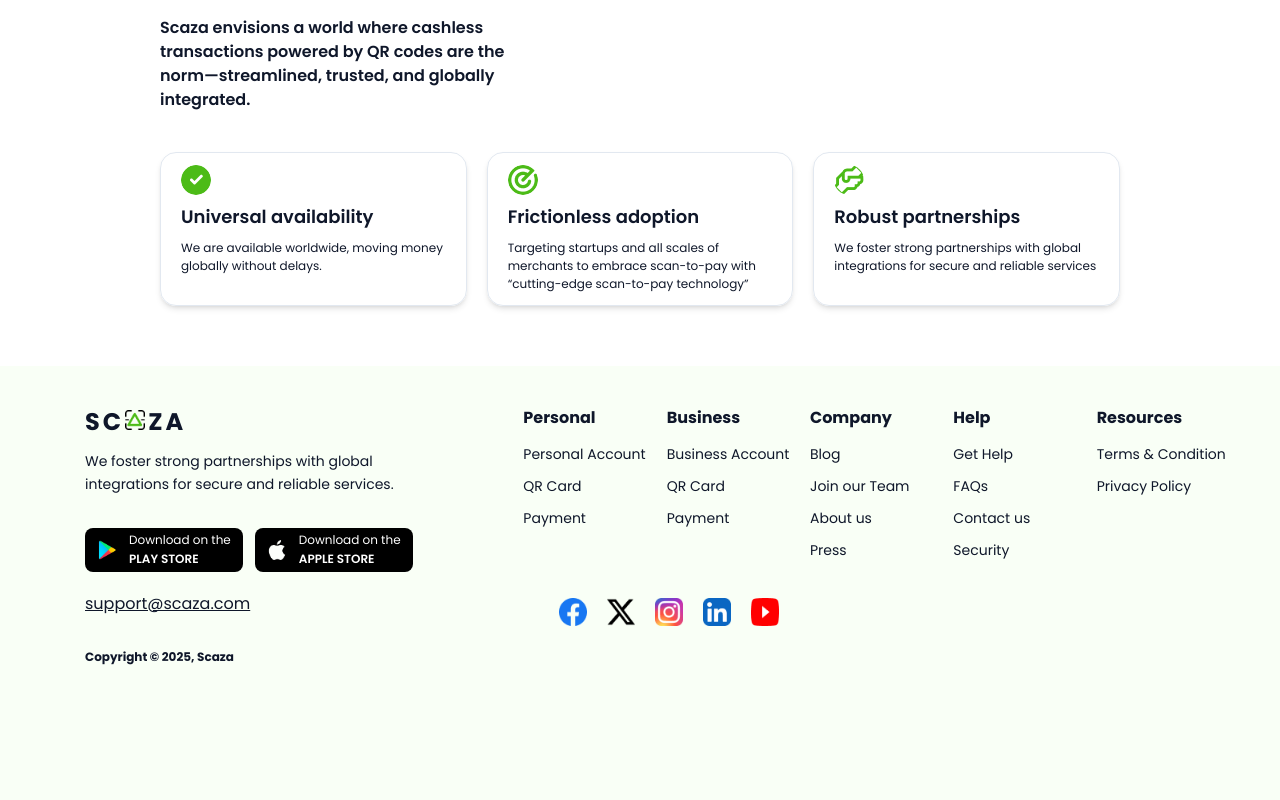
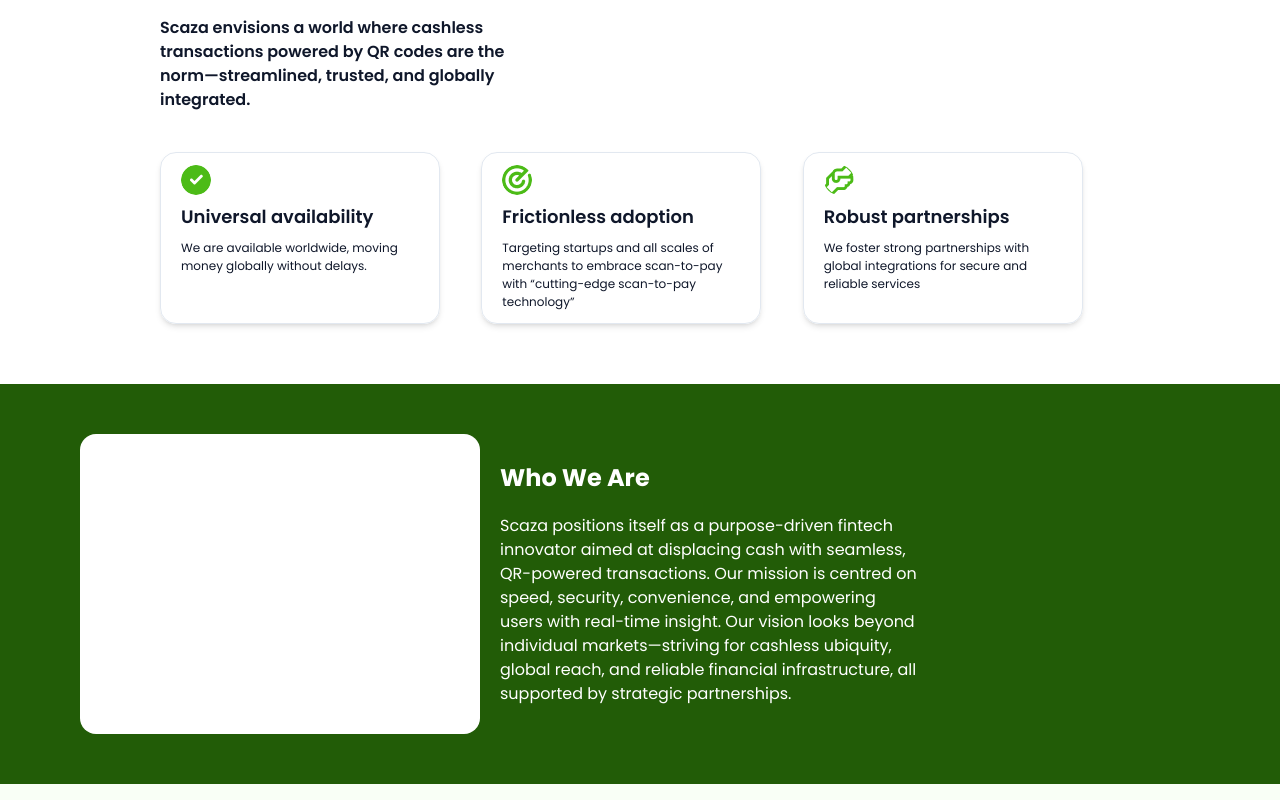
Before and after one commit to cwarim-A/Scaza-landing-page, a React (Vite) app: page /about-us in a window 1280 px wide. Shown: the part 1440-2240 px from the top of the page. Built offline with nearby package versions, Linux system fonts and the light colour scheme.

Commit message:
updated the about page

```diff
--- a/src/screens/AboutPage/AboutPage.tsx
+++ b/src/screens/AboutPage/AboutPage.tsx
@@ -16,11 +16,11 @@
         alt: "Security Image",
     },
     {
-        src:"/one-app.jpg",
+        src: "/one-app.jpg",
         alt: "One App Image"
     },
     {
-        src:"/Happy-user.jpg",
+        src: "/Happy-user.jpg",
         alt: "Happy User Image"
     }
 ]
@@ -28,18 +28,18 @@
 const visionImages = [
     {
         src: "/Vector-two.png",
-        title:"Universal availability",
-        desc:"We are available worldwide, moving money globally without delays."
+        title: "Universal availability",
+        desc: "We are available worldwide, moving money globally without delays."
     },
     {
         src: "/Vector-one.png",
-        title:"Frictionless adoption",
-        desc:"Targeting startups and all scales of merchants to embrace scan-to-pay with “cutting-edge scan-to-pay technology”"
+        title: "Frictionless adoption",
+        desc: "Targeting startups and all scales of merchants to embrace scan-to-pay with “cutting-edge scan-to-pay technology”"
     },
     {
         src: "/Vector-three.png",
-        title:"Robust partnerships",
-        desc:"We foster strong partnerships with global integrations for secure and reliable services"
+        title: "Robust partnerships",
+        desc: "We foster strong partnerships with global integrations for secure and reliable services"
     }
 ]
 
@@ -70,22 +70,22 @@
 export const AboutPage = (): JSX.Element => {
     return (
         <div className='font-poppins'>
-            <Navbar/>
-            <section className="h-[400px] px-40 py-40">
+            <Navbar />
+            <section className="h-[400px] px-5 py-10 md:px-40 md:py-40">
                 <h2 className="text-2xl text-[#4CBB17] font-bold">About Scaza</h2>
-                <p className="w-[30%] py-5 font-semibold">We specialize in QR-code-based payments and scan-to-pay solutions across Africa and beyond.</p>
+                <p className="w-full md:w-[30%] py-5 font-semibold">We specialize in QR-code-based payments and scan-to-pay solutions across Africa and beyond.</p>
                 <button className="bg-[#225C07] text-white px-6 py-3 rounded-md">
                     Join Scaza
                 </button>
             </section>
             <section className="">
                 <div className="w-[100%] mx-auto text-center ">
-                        <h2 className="text-2xl text-[#4CBB17] font-bold">Our Mission</h2>
+                    <h2 className="text-2xl text-[#4CBB17] font-bold">Our Mission</h2>
                     <p className=" w-[100%] mx-auto text-base py-5">Scaza’s mission is to deliver fast, secure, fraud-free, and convenient <br /> financial transactions using QR-code technology, empowering merchants <br /> and customers with real-time visibility and operational efficiency</p>
-                    </div>
+                </div>
             </section>
             <section>
-                <div className="w-[100%] px-40 flex flex-wrap gap-8 py-5">
+                <div className="w-[100%] px-10 md:px-40 flex flex-wrap gap-8 py-5">
                     {
                         images.map((image, index) => (
                             <div key={index} className="flex flex-col items-center">
@@ -95,13 +95,13 @@
                     }
                 </div>
             </section>
-            <section className="h-auto px-40 py-10">
-                <h2 className="text-2xl text-[#4CBB17] font-bold">Our Vision</h2>
-                <p className="w-[40%] py-5 font-semibold">Scaza envisions a world where cashless transactions powered by QR codes are the norm—streamlined, trusted, and globally integrated.</p>
-                <div className="grid grid-cols-3 gap-5 py-5">
+            <section className="h-auto px-5 md:px-40 py-10">
+                <h2 className="text-2xl text-[#4CBB17] font-bold text-center md:text-left">Our Vision</h2>
+                <p className="w-full md:w-[40%] py-5 font-semibold">Scaza envisions a world where cashless transactions powered by QR codes are the norm—streamlined, trusted, and globally integrated.</p>
+                <div className="grid grid-cols-1 md:grid-cols-3 gap-10 md:gap-1 px-5 md:px-0 py-5">
                     {
                         visionImages.map((image, index) => (
-                            <div key={index} className="flex flex-col items-start gap-2 py-3 border px-5 rounded-2xl shadow-md">
+                            <div key={index} className="flex flex-col items-start gap-2 py-3 border px-5 rounded-2xl shadow-md w-[280px]">
                                 <img src={image.src} alt={image.title} className="w-[30px] h-[30px] object-cover rounded-2xl" />
                                 <h3 className="text-lg font-semibold">{image.title}</h3>
                                 <p className="text-[12px] ">{image.desc}</p>
@@ -110,7 +110,25 @@
                     }
                 </div>
             </section>
-            <Footer/>
+            <section className="h-[600px] md:h-[400px] bg-[#225C07] text-white px-5 md:px-20 py-10 flex flex-col md:flex-row items-center gap-10 md:gap-5">
+                <div className=" w-[300px] h-[250px]  md:w-[400px] md:h-[300px] bg-white rounded-2xl px-10">
+
+                </div>
+                <div className="flex flex-col gap-3 md:gap-5 w-full md:w-[420px]">
+                    <h2 className="text-2xl font-bold text-white text-center md:text-left">
+                        Who We Are
+                    </h2>
+                    <p className=" text-[14px] px-2 md:px-0 md:text-base">
+                        Scaza positions itself as a purpose-driven fintech innovator aimed at displacing cash with seamless,
+                        QR-powered transactions. Our mission is centred
+                        on speed, security, convenience, and empowering
+                        users with real-time insight. Our  vision looks
+                        beyond individual markets—striving for cashless
+                        ubiquity, global reach, and reliable financial infrastructure, all supported by strategic partnerships.
+                    </p>
+                </div>
+            </section>
+            <Footer />
         </div>
     )
 }
```
